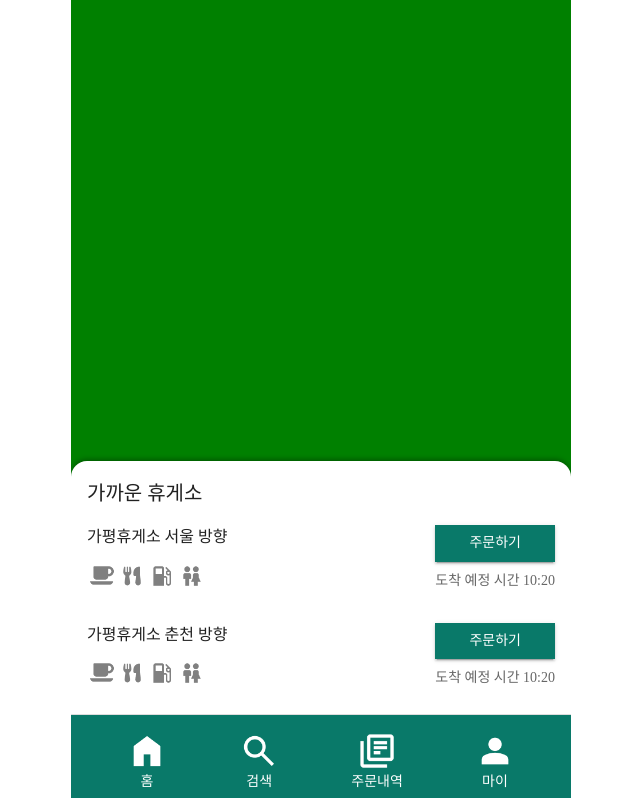
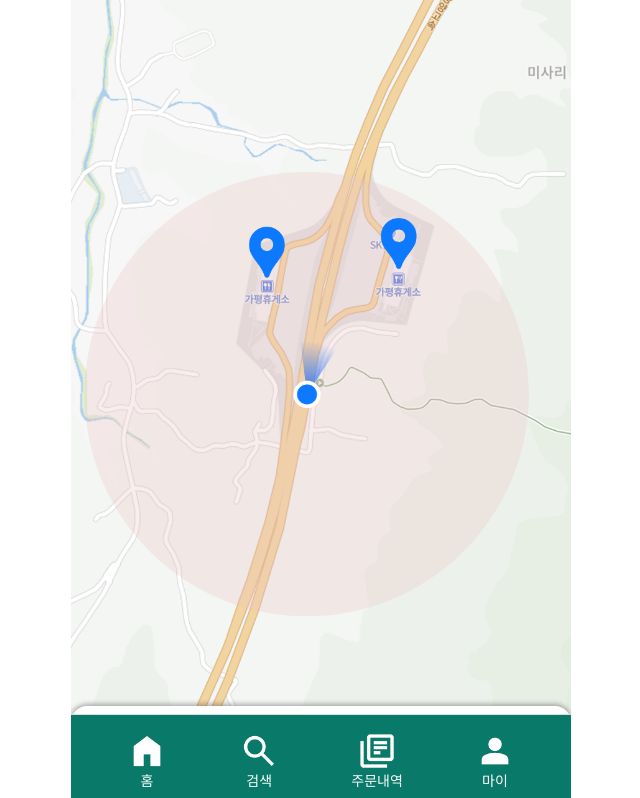
Before and after one commit to lemonpie313/hyu-order-project-prototype, a React (Vite) app: page /main in a window 1280 px wide. Shown: the top 798 px of the page, without its empty margins (319-959 px from the left). Built offline with nearby package versions, Linux system fonts and the light colour scheme; the HTML template or start-up script is replaced by a standard one; a web font is replaced by a local one.

Commit message:
[fix] 지도사진 추가

```diff
--- a/src/views/mainPage.tsx
+++ b/src/views/mainPage.tsx
@@ -12,6 +12,7 @@ import orders from "../assets/icons/orders.png";
 import search from "../assets/icons/search.png";
 import { restAreas } from "../data/restAreas.ts";
 import BottomNavigation from "../components/BottomNavigation.tsx";
+import map from "../assets/map_img.png";
 
 const MainPage = () => {
   const navigate = useNavigate();
@@ -64,9 +65,12 @@ const MainPage = () => {
       >
         {/* 지도 (빈 박스) */}
         <Box
+          component="img"
+          src={map}
+          alt="image"
           sx={{
             width: "100%",
-            py: 2,
+            my: -2
           }}
         />
 
```
Also changed, not shown: src/assets/map.png (added), src/assets/map_img.png (added).
